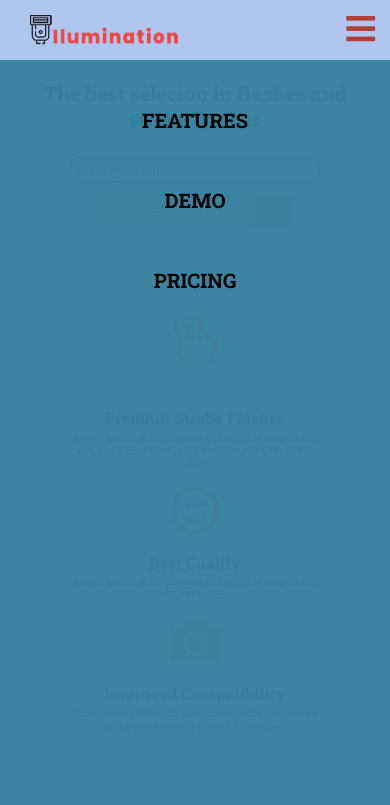
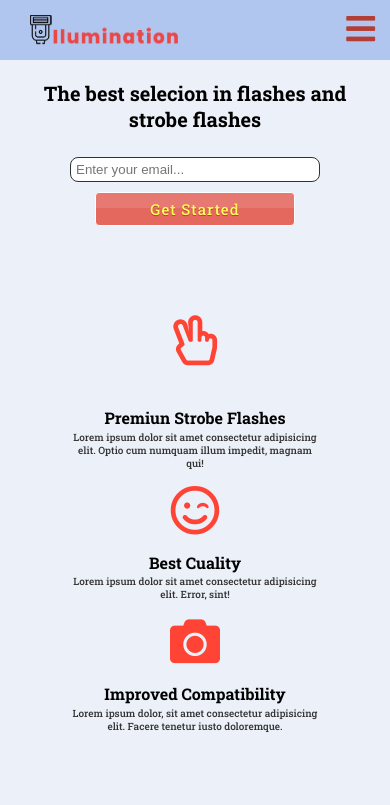
Before and after one commit to MarioDvlp/productLandingPage, a plain HTML site: page index.html in a window 390 px wide. Shown: the top 805 px of the page. Drawn offline with Linux system fonts and the light colour scheme.

Commit message:
menu toggle mobile and Some resposive things solved

```diff
--- a/index.html
+++ b/index.html
@@ -15,13 +15,13 @@
 </head>
 <body>
 <header id="header">
-   <img src="./img/IlluminationLogoSmall.png" alt="Illumination logo" id="header-img">
+   <a href="./index.html"><img src="./img/IlluminationLogoSmall.png" alt="Illumination logo" id="header-img"></a>
        <ul .nav-menu_visible>
    <nav id="nav-bar" class="nav-container">
        <button class="nav-toggle" aria-label="Open Menu">
         <i class="fa fa-bars"></i>
        </button>
-       <ul class="nav-menu nav-menu_visible" >
+       <ul class="nav-menu" >
            <li><a class="nav-link" href="#features">Features</a></li>
            <li><a class="nav-link" href="#demo">Demo</a></li>
            <li><a class="nav-link" href="#pricing">Pricing</a></li>
--- a/style.css
+++ b/style.css
@@ -149,6 +149,7 @@ form {
 .features-container {
     width: 60%;
     height: auto;
+    align-content: center;
     margin: 0 auto;
     display: grid;
     grid-template-columns: 100px repeat(3, 1fr);
@@ -444,6 +445,8 @@ footer {
     }
     .features-container {
         width: 80%;
+        height: auto;
+        align-content: center;
         grid-template-rows: minmax(100px, auto);
         row-gap: 15px;
         justify-items: center;
@@ -472,7 +475,7 @@ footer {
     }
     .video-container {
         width: 100%;
-        height: 30rem;
+        height:30rem;
     }
 
 
```
